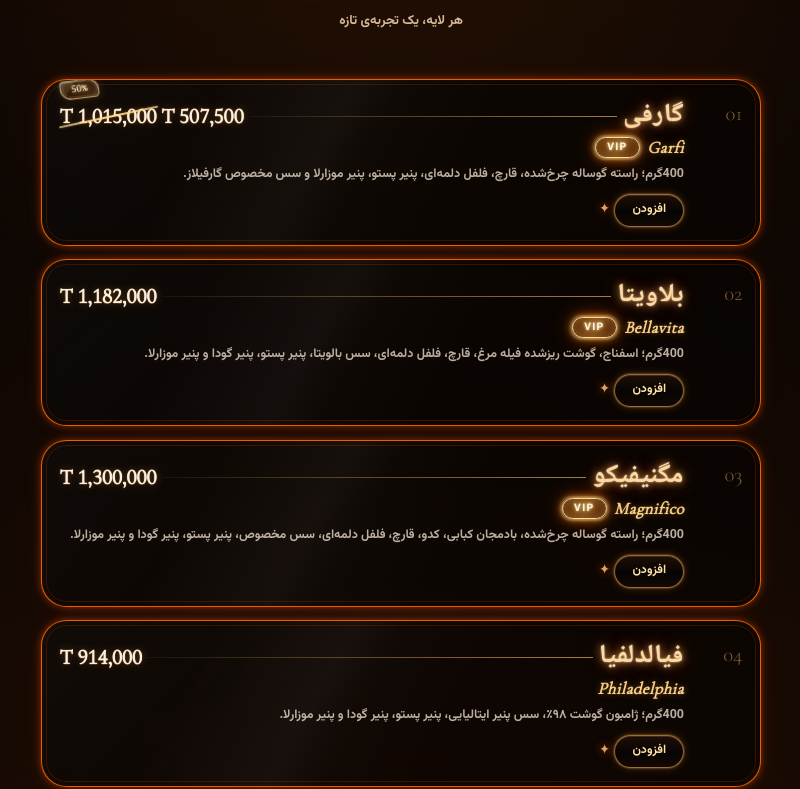
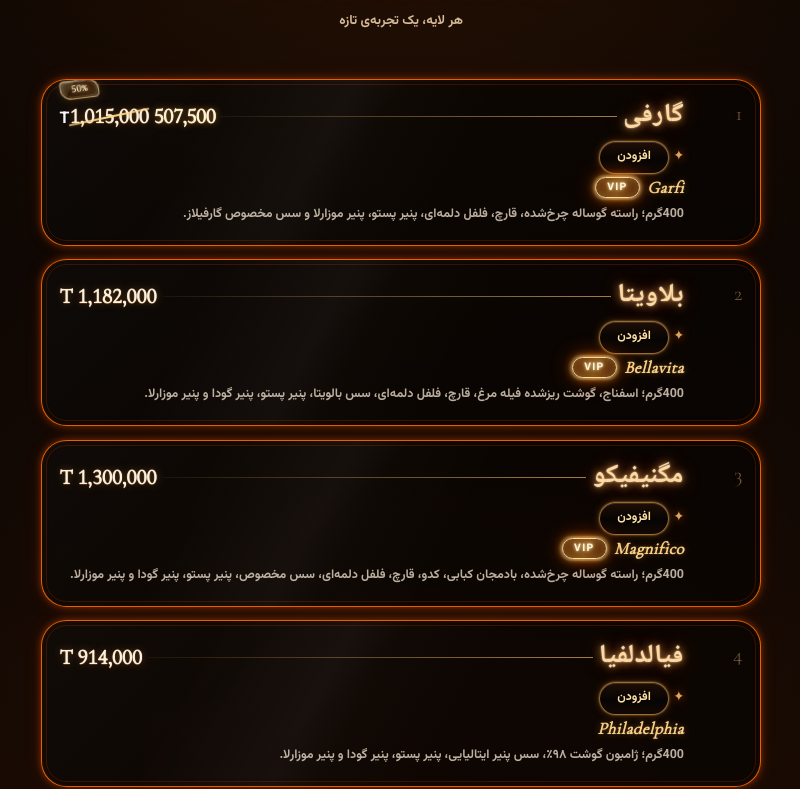
Before and after one commit to mahmoodknds/Garfilas, a Next.js app: page / in a window 1280 px wide. Shown: the part 1132-1921 px from the top of the page, without its empty margins (239-1039 px from the left). Built offline with nearby package versions, Linux system fonts and the light colour scheme.

Commit message:
Polish menu pricing and move controls under price

```diff
--- a/components/sections/Menu/MenuSection.tsx
+++ b/components/sections/Menu/MenuSection.tsx
@@ -100,7 +100,7 @@ export default function MenuSection() {
               visibleClassName={styles.revealVisible}
               index={index}
             >
-              <span className={styles.number}>{item.number}</span>
+              <span className={styles.number}>{Number(item.number)}</span>
               <div className={styles.details}>
                 <div className={styles.nameLine}>
                   <h3>{item.name}</h3>
@@ -113,25 +113,27 @@ export default function MenuSection() {
                     )}
                     <div className={styles.priceRow} dir="ltr">
                       {item.discountPercent && (
-                        <span className={`${styles.price} ${styles.originalPrice}`}>
-                          T {item.price.toLocaleString("en-US")}
+                        <span className={styles.originalPriceGroup}>
+                          <span className={styles.currencyPrefix}>T</span>
+                          <span className={`${styles.price} ${styles.originalPrice}`}>
+                            {item.price.toLocaleString("en-US")}
+                          </span>
                         </span>
                       )}
-                      <span className={styles.price} dir="ltr">
-                        T {getCurrentPrice(item).toLocaleString("en-US")}
-                      </span>
+                      {item.discountPercent ? (
+                        <span className={`${styles.price} ${styles.discountedPrice}`} dir="ltr">
+                          {getCurrentPrice(item).toLocaleString("en-US")}
+                        </span>
+                      ) : (
+                        <span className={styles.price} dir="ltr">
+                          T {getCurrentPrice(item).toLocaleString("en-US")}
+                        </span>
+                      )}
                     </div>
                   </div>
                 </div>
-                <div className={styles.meta}>
-                  <span className={styles.italian} dir="ltr">{item.italian}</span>
-                  {item.tag && (
-                    <span className={item.tag === "VIP" || item.tag === "وجترین" ? `${styles.tag} ${styles.vipTag}` : styles.tag}>{item.tag}</span>
-                  )}
-                </div>
-                <p className={styles.description}>{item.description}</p>
-
                 <div className={styles.cardActions}>
+                  <span className={styles.mark} aria-hidden="true">✦</span>
                   <MenuQuantityControl
                     className={styles.menuQuantityControl}
                     product={{
@@ -146,8 +148,15 @@ export default function MenuSection() {
                       ...(item.tag ? { tag: item.tag } : {}),
                     }}
                   />
-                  <span className={styles.mark} aria-hidden="true">✦</span>
                 </div>
+                <div className={styles.meta}>
+                  <span className={styles.italian} dir="ltr">{item.italian}</span>
+                  {item.tag && (
+                    <span className={item.tag === "VIP" || item.tag === "وجترین" ? `${styles.tag} ${styles.vipTag}` : styles.tag}>{item.tag}</span>
+                  )}
+                </div>
+                <p className={styles.description}>{item.description}</p>
+
               </div>
             </MenuScrollReveal>
           ))}
```
